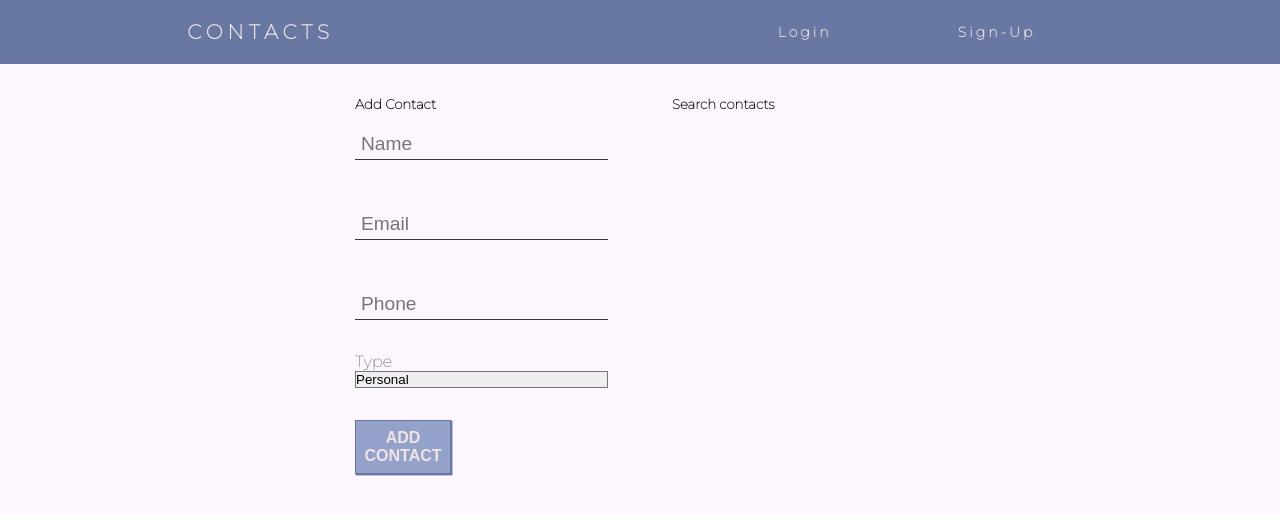
After one commit to Fbossio/Contacts, a Flask app: template website/templates/contacts.html in a window 1280 px wide. The commit adds this page. Shown: the top 515 px of the page. Run offline with Flask 2, Linux system fonts and the light colour scheme; the template is opened without the code that fills it: values that come from a table or form of the project are taken from there, others are empty; some libraries are stand-ins or nearby versions.

Commit message:
Add Contacts template

```diff
--- a/website/forms.py
+++ b/website/forms.py
@@ -1,5 +1,5 @@
 from flask_wtf import FlaskForm
-from wtforms import StringField, PasswordField
+from wtforms import StringField, PasswordField, SelectField
 from wtforms.validators import DataRequired, InputRequired, Length, Email, EqualTo
 
 
@@ -20,3 +20,12 @@ class Login(FlaskForm):
                         DataRequired(), Email(), InputRequired()])
     password = PasswordField('Password', validators=[
                              DataRequired(), InputRequired()])
+
+
+class UserContact(FlaskForm):
+    name = StringField('Name', validators=[DataRequired(), InputRequired()])
+    email = StringField('Email', validators=[
+                        DataRequired(), Email(), InputRequired()])
+    phone = StringField('Phone', validators=[DataRequired(), InputRequired()])
+    contact_type = SelectField('Type', choices=[(
+        'Personal', 'Personal'), ('Profesional', 'Profesional'), ('Other', 'Other')])
--- a/website/models.py
+++ b/website/models.py
@@ -2,7 +2,7 @@ from . import db
 from flask_login import UserMixin
 
 
-class User(db.Model):
+class User(db.Model, UserMixin):
     __tablename__ = 'users'
     id = db.Column(db.Integer, primary_key=True)
     name = db.Column(db.String(150), nullable=False)
--- a/website/static/style.css
+++ b/website/static/style.css
@@ -200,6 +200,14 @@ body {
   font-weight: bold;
 }
 
+/* Contacts */
+
+.contacts-container {
+  display: grid;
+  grid-template-columns: 1fr 1fr;
+  column-gap: 4rem;
+}
+
 /* Material Alerts */
 
 .materialert {
@@ -246,20 +254,30 @@ body {
 .materialert.info {
   background-color: #039be5;
   color: #fff;
+  font-size: 1rem;
+  font-weight: 600;
 }
 .materialert.success {
   background-color: #43a047;
   color: #fff;
+  font-size: 1rem;
+  font-weight: 600;
 }
 .materialert.error {
   background-color: #c62828;
   color: #fff;
+  font-size: 1rem;
+  font-weight: 600;
 }
 .materialert.danger {
   background-color: #c62828;
   color: #fff;
+  font-size: 1rem;
+  font-weight: 600;
 }
 .materialert.warning {
   background-color: #fbc02d;
   color: #fff;
+  font-size: 1rem;
+  font-weight: 600;
 }
--- a/website/templates/base.html
+++ b/website/templates/base.html
@@ -34,15 +34,18 @@
     <nav class="navegation">
       <div class="logo">Contacts</div>
       <ul class="navLinks">
+        {% if user.is_authenticated %}
         <li>
-          <a href="#"><span class="anchor-text">Logout</span></a>
+          <a href="/logout"><span class="anchor-text">Logout</span></a>
         </li>
+        {% else %}
         <li>
           <a href="/"><span class="anchor-text">Login</span></a>
         </li>
         <li>
           <a href="/sign_up"><span class="anchor-text">Sign-Up</span></a>
         </li>
+        {% endif %}
       </ul>
       <div class="burger">
         <div class="burger-line" id="line1"></div>
--- /dev/null
+++ b/website/templates/contacts.html
@@ -0,0 +1,32 @@
+{% extends "base.html" %} {% block title %} Contacts {% endblock %} {% block
+content%}
+<div class="contacts-container">
+  <div class="form-contact">
+    <h5>Add <span class="text-2">Contact</span></h5>
+    <form action="/contacts" method="POST">
+      {{ form.csrf_token }}
+      <div class="form-group">
+        {{ form.name(class_='form-input', placeholder='Name') }}
+      </div>
+
+      <div class="form-group">
+        {{ form.email(type='email', class_='form-input', placeholder='Email') }}
+      </div>
+
+      <div class="form-group">
+        {{ form.phone(class_='form-input', placeholder='Phone') }}
+      </div>
+
+      <div class="form-group">
+        <label for="contact_type">{{ form.contact_type.label }}</label>
+        {{ form.contact_type }}
+      </div>
+      <button class="form-button" type="submit">Add Contact</button>
+    </form>
+  </div>
+
+  <div class="display-contact">
+    <h5>Search contacts</h5>
+  </div>
+</div>
+{% endblock %}
--- a/website/templates/login.html
+++ b/website/templates/login.html
@@ -1,7 +1,7 @@
 {% extends "base.html" %} {% block title %} Home {% endblock %} {% block content
 %}
 <div class="form-container">
-  <form class="login-form">
+  <form class="login-form" method="POST" action="/">
     {{ form.csrf_token }}
     <div class="form-group">
       <label for="email" class="input-label"
```
Also changed, not shown: migrations/versions/32170f1ffed1_initial_migration.py (renamed from migrations/versions/21921c403127_initial_migration.py, +4 -4 lines), website/auth.py (+41 -5 lines), website/views.py (+9 -2 lines).
